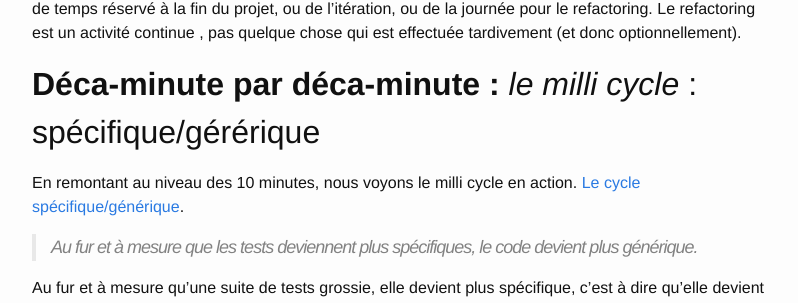
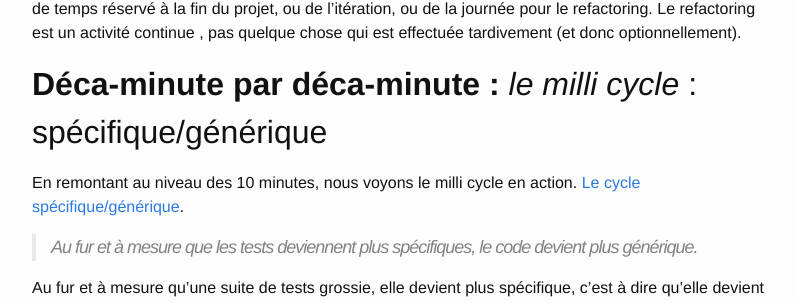
Before and after one commit to les-traducteurs-agiles/les-traducteurs-agiles.github.io, a Jekyll site: the page built from _posts/2015-01-06-les-cycles-du-developpement-pilote-par-les-tests.markdown, in a window 1280 px wide and 900 px high, scrolled down 1749 px. Shown: the part 194-497 px from the top of the window, without its empty margins (238-1036 px from the left). Built offline with Jekyll 4.4.1, drawn with Linux system fonts in a browser that asks for light colours.

Commit message:
correction sur traduction article les cycles du développement piloté par les tests

```diff
--- a/_posts/2015-01-06-les-cycles-du-developpement-pilote-par-les-tests.markdown
+++ b/_posts/2015-01-06-les-cycles-du-developpement-pilote-par-les-tests.markdown
@@ -47,7 +47,7 @@ Une autre manière de considérer cette idée, c'est :
 
 Exécuter le cycle rouge/vert/refactorer prend environ une minute. C'est la granularité du refactoring. Le refactoring  n'est pas quelque chose que vous faites à la fin du projet : c'est quelque chose que vous faites _minute par minute_. Il n'existe aucune tâche sur le plan projet qui indique : refactoring. Il n'y a pas de temps réservé à la fin du projet, ou de l'itération, ou de la journée pour le refactoring. Le refactoring est un activité continue , pas quelque chose qui est effectuée tardivement (et donc optionnellement).
 
-## **Déca-minute par déca-minute :** _le milli cycle_ : spécifique/gérérique
+## **Déca-minute par déca-minute :** _le milli cycle_ : spécifique/générique
 
 En remontant au niveau des 10 minutes, nous voyons le milli cycle en action. [Le cycle spécifique/générique](http://thecleancoder.blogspot.com/2010/11/craftsman-63-specifics-and-generics.html).
 
```
